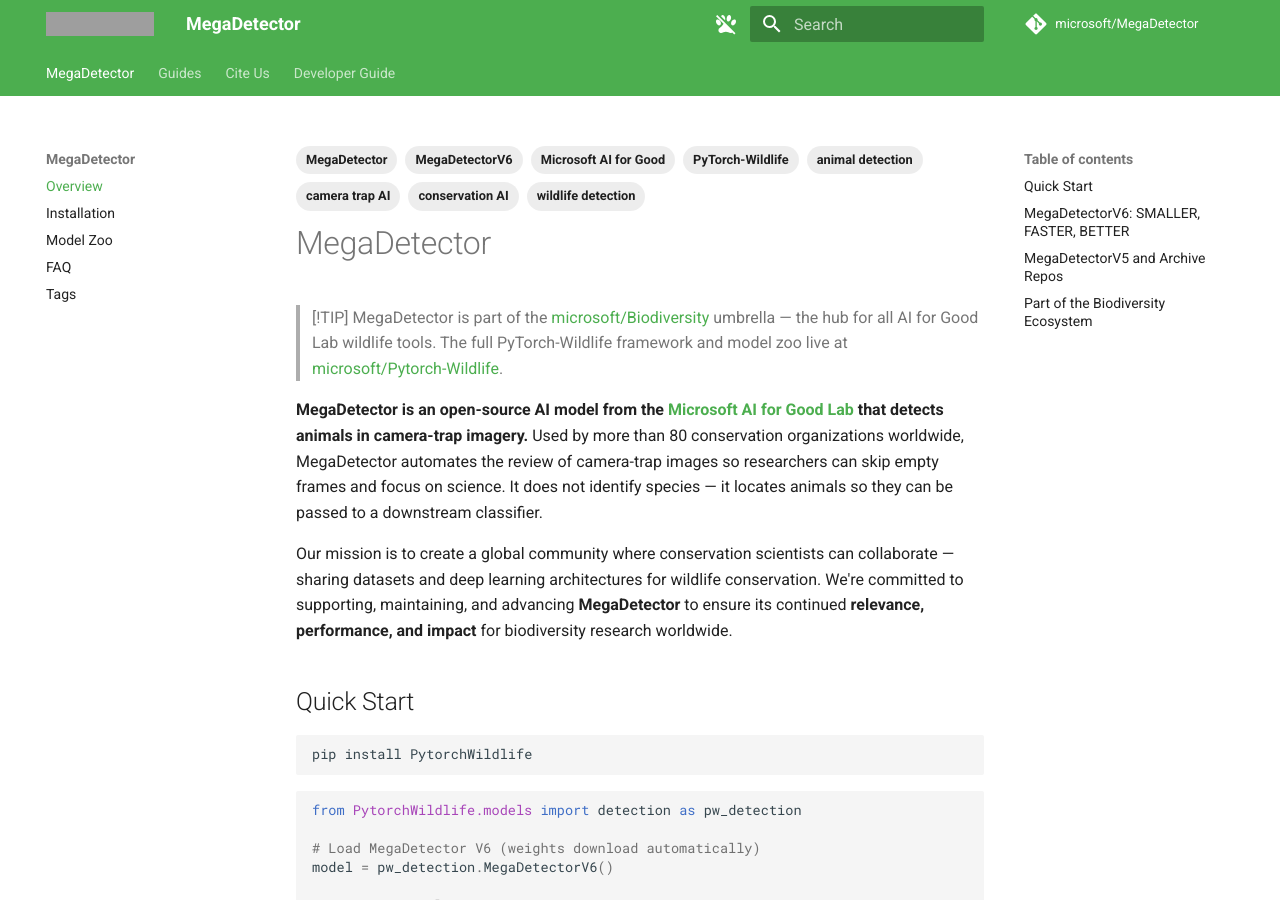
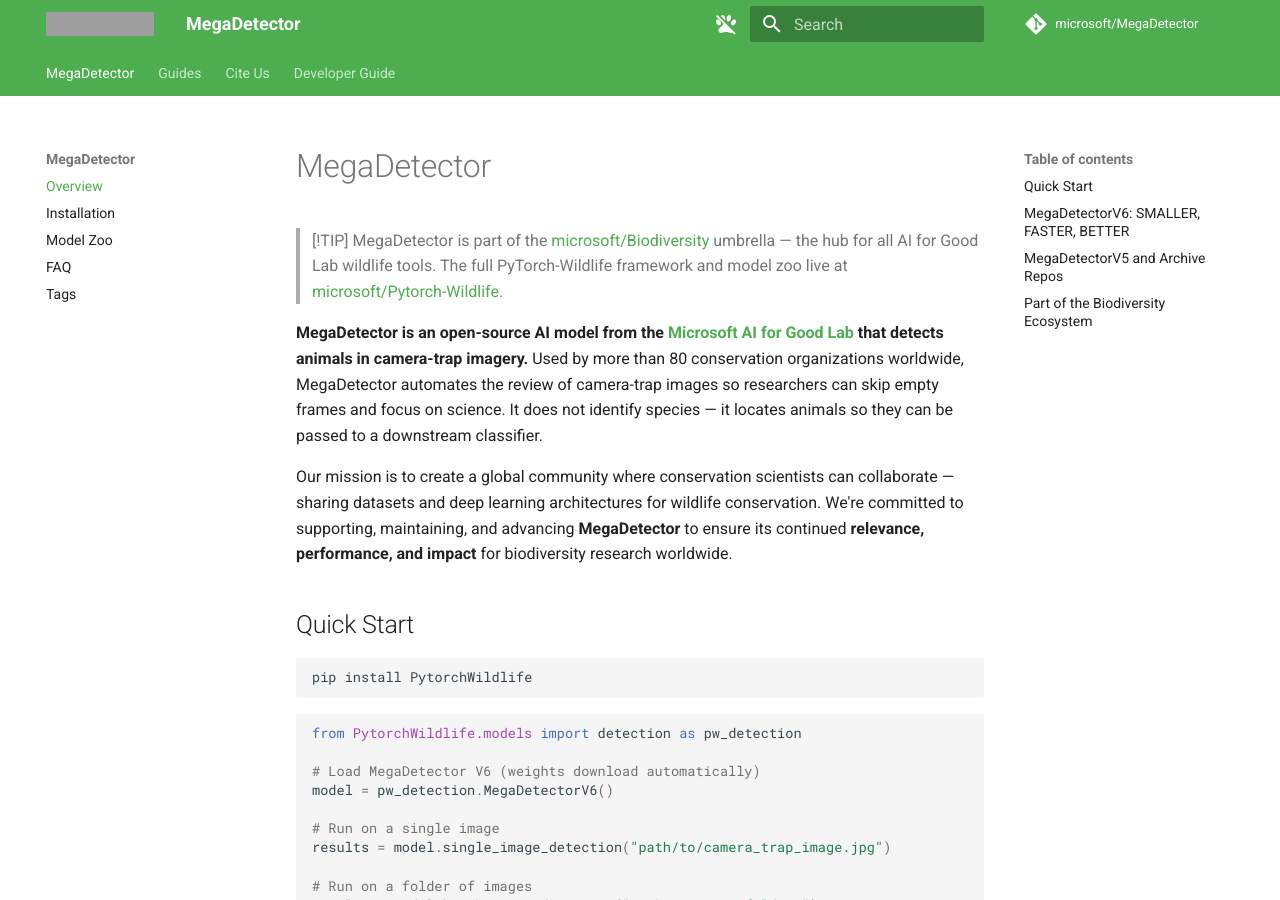
Before and after one commit to microsoft/MegaDetector, an MkDocs documentation site: the page built from docs/index.md, in a window 1280 px wide and 900 px high. Built offline with MkDocs 1.6.1 and Material for MkDocs 9.7.7, drawn with Linux system fonts in a browser that asks for light colours; comment, search, counter and statistics services are not loaded; part of the change alters nothing that is shown; grey boxes are pictures that could not be loaded.

```diff
--- a/docs/index.md
+++ b/docs/index.md
@@ -1,5 +1,7 @@
 ---
 description: "MegaDetector: open-source AI model from Microsoft AI for Good Lab that detects animals, people, and vehicles in camera-trap images. Used by 80+ conservation organizations worldwide."
+hide:
+  - tags
 tags:
   - MegaDetector
   - MegaDetectorV6
```
